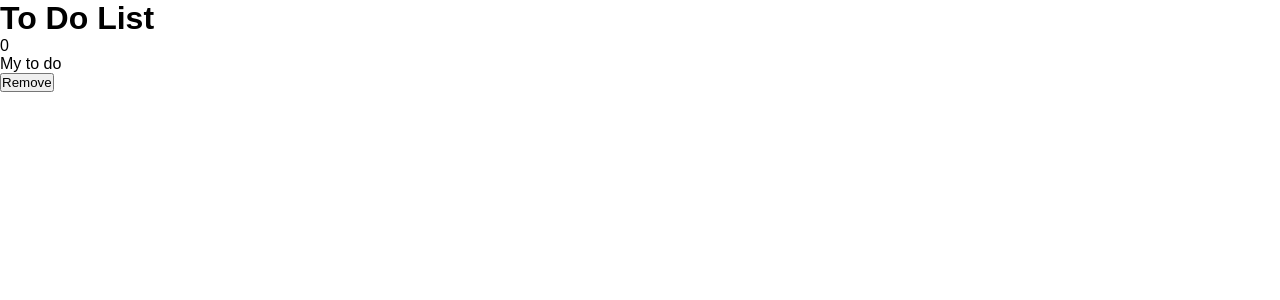
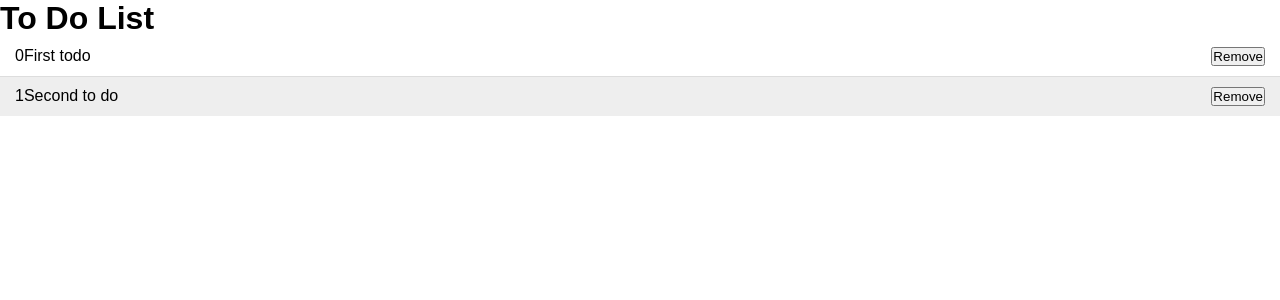
Before and after one commit to DanielMcIntyre2022/Angular-To-Do-App, an Angular app: page / in a window 1280 px wide. Shown: the top 300 px of the page. Built offline with nearby package versions, Linux system fonts and the light colour scheme.

Commit message:
looped through created array of todos and added styles to todo component

```diff
--- a/src/app/components/todos/todos.component.css
+++ b/src/app/components/todos/todos.component.css
@@ -0,0 +1,54 @@
+.todo {
+    display: flex;
+    padding: 10px 15px;
+    background-color: #FFF;
+    border-bottom: 1px solid #DDD;
+}
+
+.todo:nth-child(even) {
+    background-color: #EEE;
+}
+
+.todo:last-of-type {
+    border-bottom: 0;
+}
+
+.todo .id {
+    flex: 1 1 50px;
+}
+
+.todo .content {
+    flex: 1 1 100%;
+}
+
+.todo.done .content {
+    text-decoration:  line-through;
+}
+
+.todo-input {
+    display: block;
+    width: 100%;
+    padding: 10px 15px;
+    appearance: none;
+    border: none;
+    background-color: #f3f3f3;
+    margin-top: 15px;
+    font-size: 20px;
+    outline: none;
+}
+
+.todo-submit {
+    display: block;
+    width: 100%;
+    max-width: 200px;
+    appearance: none;
+    border: none;
+    outline: none;
+    background: none;
+    background-color: #FE4880;
+    color: #FFF;
+    margin: 15px auto;
+    padding: 10px 15px;
+    font-size: 18px;
+    font-weight: 700;
+}
--- a/src/app/components/todos/todos.component.html
+++ b/src/app/components/todos/todos.component.html
@@ -1,7 +1,7 @@
 <div class="todos">
-    <div class="todo">
-        <div id="id">0</div>
-        <div class="content">My to do</div>
+    <div class="todo" *ngFor="let todo of todos; let i = index;">
+        <div id="id">{{ i}}</div>
+        <div class="content">{{ todo.content }}</div>
         <button class="delete">Remove</button>
     </div>
 </div>
```
